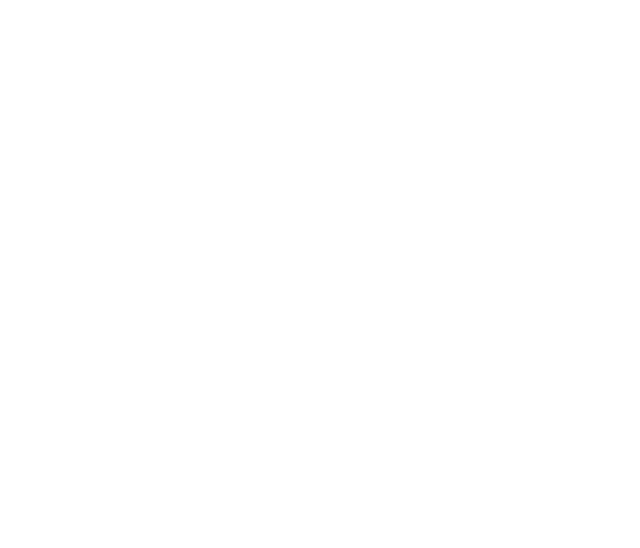
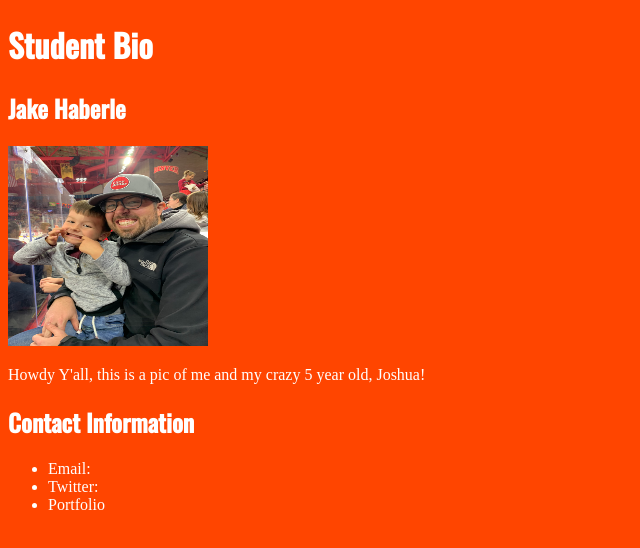
Before and after one commit to jhaberle/Test-Repo-3, a plain HTML site: page index.html in a window 1280 px wide. Shown: the whole page, without its empty margins (0-640 px from the left). Drawn offline with nearby package versions, Linux system fonts and the light colour scheme.

Commit message:
student bio update

```diff
--- a/index.html
+++ b/index.html
@@ -3,9 +3,24 @@
 <head>
     <meta charset="UTF-8">
     <meta name="viewport" content="width=device-width, initial-scale=1.0">
-    <title>Document</title>
+    <link href="styles.css" rel="stylesheet">
+    <link href="https://fonts.googleapis.com/css2?family=Oswald:wght@500&display=swap" rel="stylesheet">
+    <title>Student Bio</title>
+    <h1>Student Bio</h1>
+    <h2>Jake Haberle</h2>
 </head>
 <body>
+    <img src="assets/picture.JPG">
+
+
+    <p>Howdy Y'all, this is a pic of me and my crazy 5 year old, Joshua!</p>
+
+    <h2>Contact Information</h2>
+    <ul>
+        <li>Email:</li>
+        <li>Twitter:</li>
+        <li>Portfolio</li>
+    </ul>
 
 </body>
 </html>
--- a/styles.css
+++ b/styles.css
@@ -0,0 +1,16 @@
+
+
+img {
+    height: 200px;
+    width: 200px;
+}
+
+h1, h2 {
+    font-family: 'Oswald', sans-serif;
+    color: white;
+}
+
+body {
+    background-color: orangered;
+    color: white;
+}
```
Also changed, not shown: assets/picture.JPG (added), styles2.css (added), styles3.css (added).
